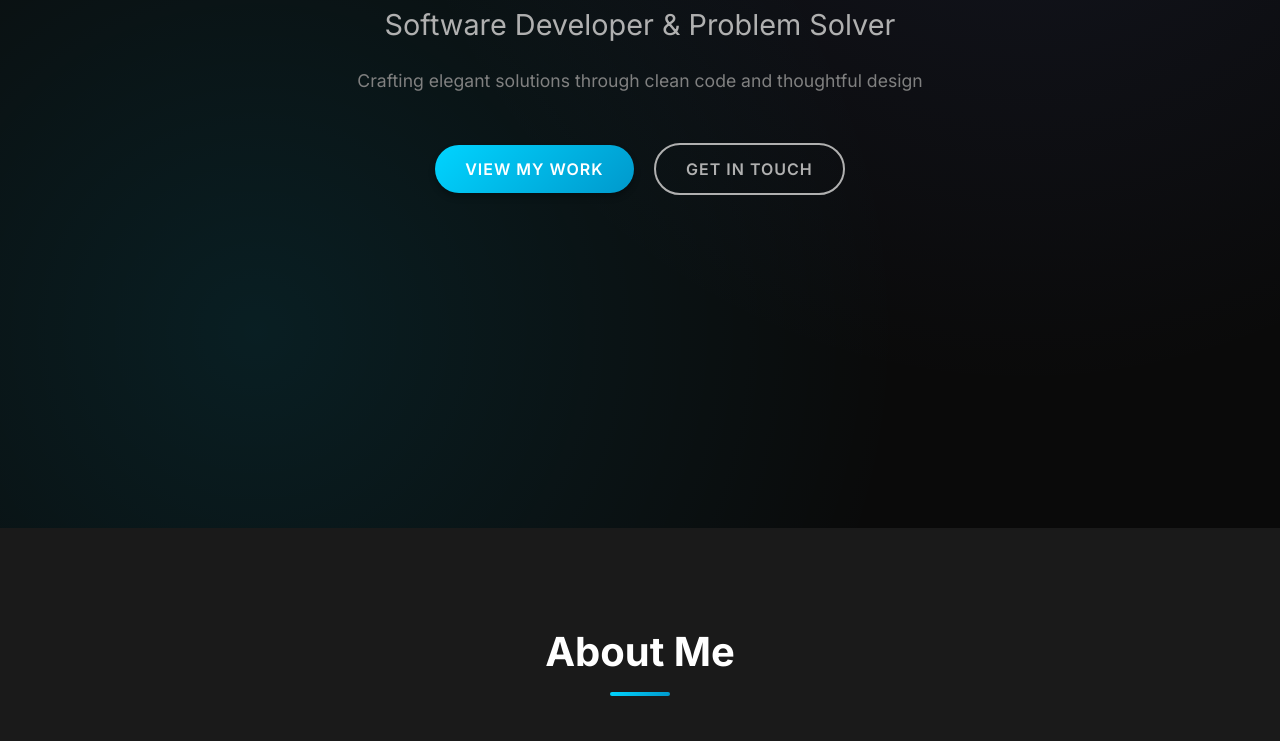
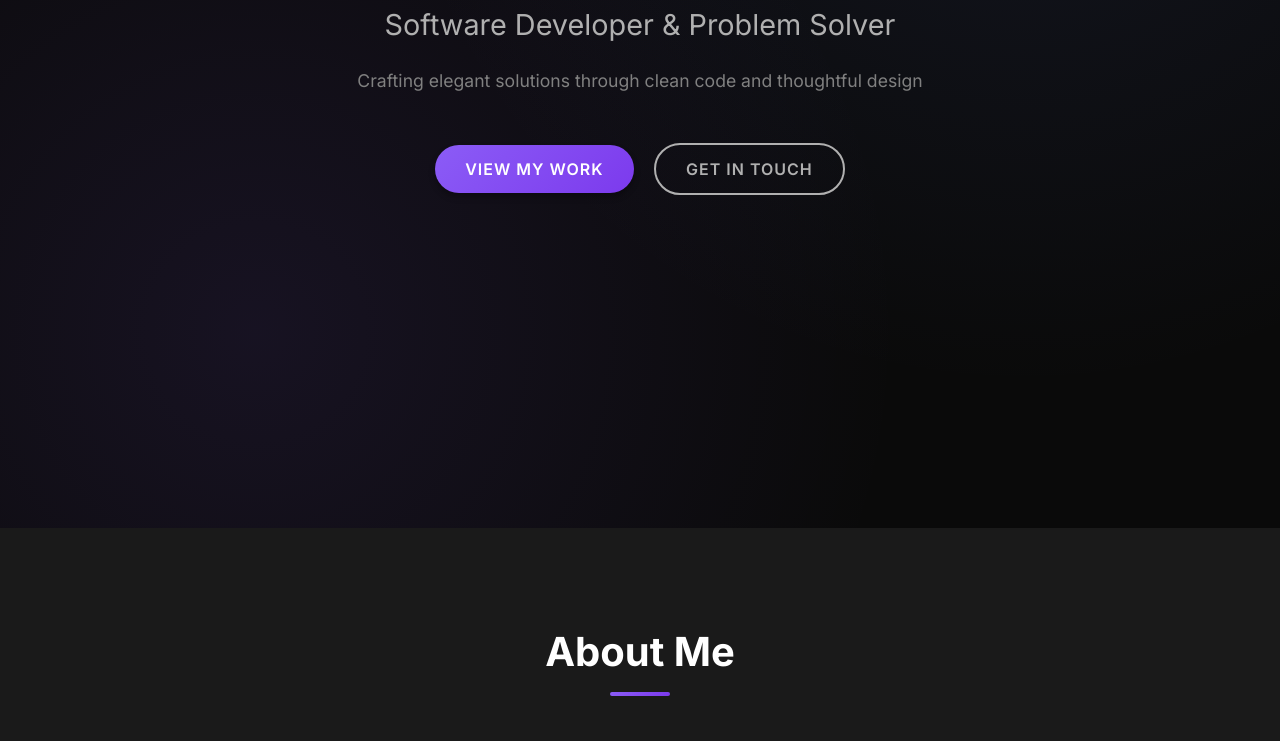
Before and after one commit to AliceHenrySCT/PortfolioWebsite, a plain HTML site: page index.html in a window 1280 px wide. Shown: the part 452-1193 px from the top of the page. Drawn offline with nearby package versions, Linux system fonts and the light colour scheme.

Commit message:
Change accent color to purple

```diff
--- a/style.css
+++ b/style.css
@@ -3,14 +3,14 @@
   --primary-bg: #0a0a0a;
   --secondary-bg: #1a1a1a;
   --card-bg: #252525;
-  --accent-color: #00d4ff;
-  --accent-hover: #00b8e6;
+  --accent-color: #8b5cf6;
+  --accent-hover: #7c3aed;
   --text-primary: #ffffff;
   --text-secondary: #b0b0b0;
   --text-muted: #808080;
   --border-color: #333333;
   --gradient-primary: linear-gradient(135deg, #667eea 0%, #764ba2 100%);
-  --gradient-accent: linear-gradient(135deg, #00d4ff 0%, #0099cc 100%);
+  --gradient-accent: linear-gradient(135deg, #8b5cf6 0%, #7c3aed 100%);
   --shadow-light: 0 4px 6px rgba(0, 0, 0, 0.3);
   --shadow-medium: 0 8px 25px rgba(0, 0, 0, 0.4);
   --shadow-heavy: 0 15px 35px rgba(0, 0, 0, 0.5);
@@ -68,7 +68,7 @@ html {
 
 .navbar-nav .nav-link:hover {
   color: var(--accent-color) !important;
-  background-color: rgba(0, 212, 255, 0.1);
+  background-color: rgba(139, 92, 246, 0.1);
   transform: translateY(-2px);
 }
 
@@ -103,7 +103,7 @@ html {
   left: 0;
   right: 0;
   bottom: 0;
-  background: radial-gradient(circle at 20% 80%, rgba(0, 212, 255, 0.1) 0%, transparent 50%),
+  background: radial-gradient(circle at 20% 80%, rgba(139, 92, 246, 0.1) 0%, transparent 50%),
               radial-gradient(circle at 80% 20%, rgba(102, 126, 234, 0.1) 0%, transparent 50%);
   z-index: 1;
 }
@@ -358,7 +358,7 @@ section {
   transform: translateY(-10px);
   box-shadow: var(--shadow-medium);
   border-color: var(--accent-color);
-  background: rgba(0, 212, 255, 0.05);
+  background: rgba(139, 92, 246, 0.05);
 }
 
 .social-link i {
```
